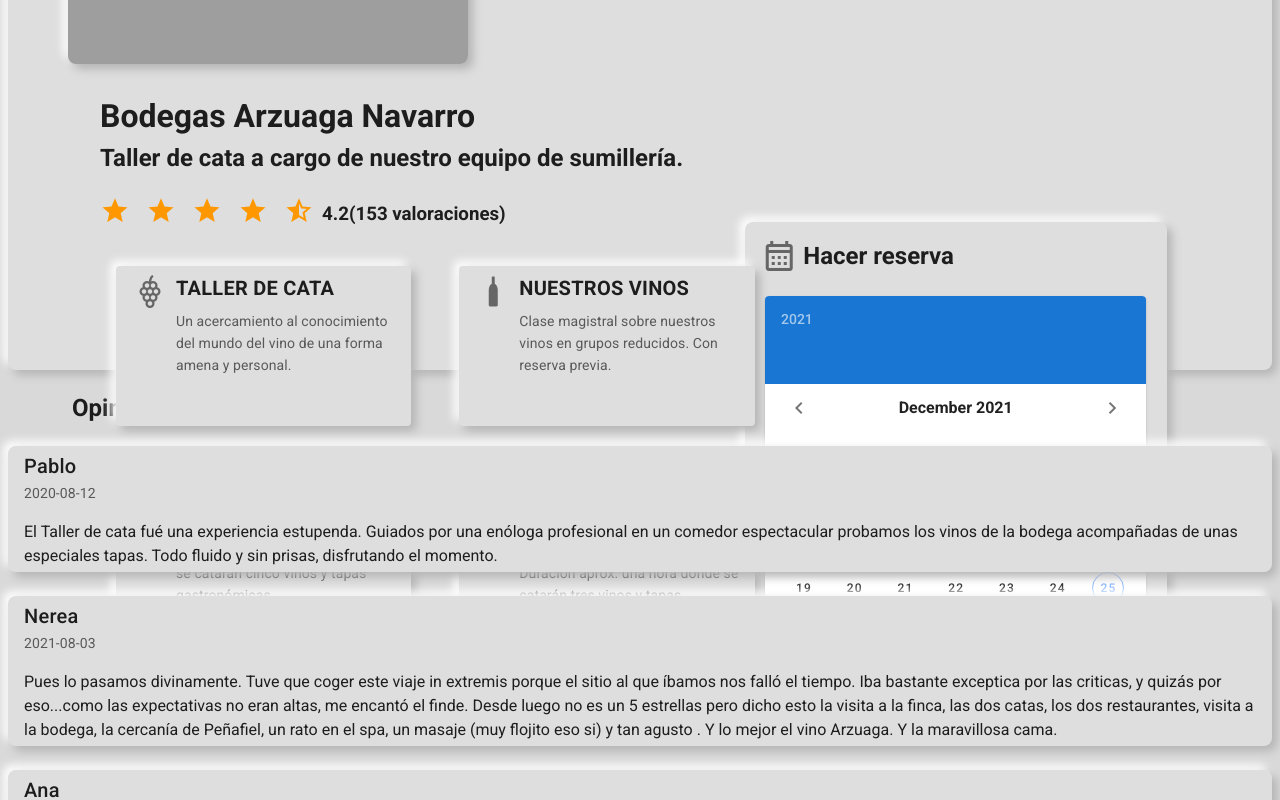
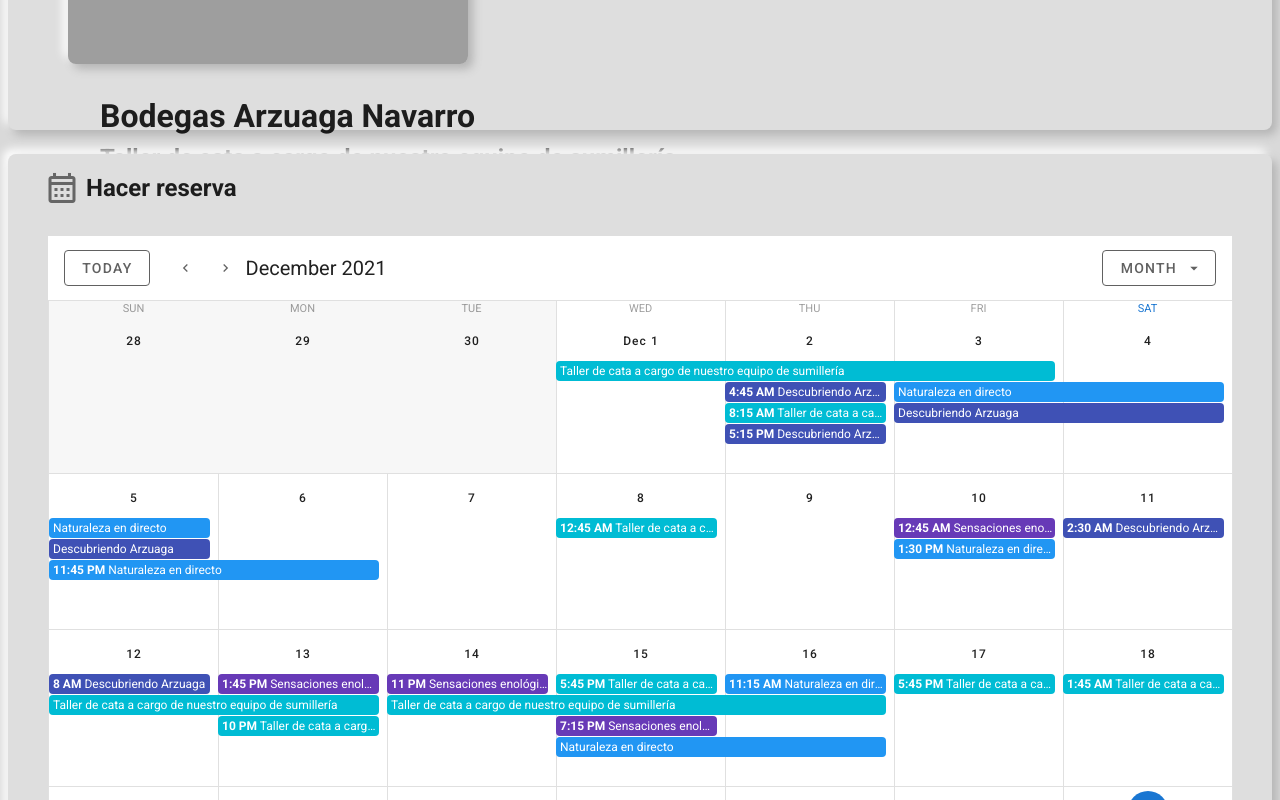
Before and after one commit to cdiezg07/Bodegas-Mediterraneas, a Vue app: page /Evento in a window 1280 px wide. Shown: the part 720-1520 px from the top of the page. Built offline with nearby package versions, Linux system fonts and the light colour scheme; grey boxes are pictures that could not be loaded.

Commit message:
calendario eventos modificado

```diff
--- a/src/views/Evento.vue
+++ b/src/views/Evento.vue
@@ -2,7 +2,7 @@
   <v-app class="pt-5">
     <div class="d-flex justify-center">
       <v-card
-        height="990"
+        height="750"
         width="1800"
         class="rounded-lg"
         style="
@@ -54,14 +54,16 @@
             <h3 class="pt-3">(153 valoraciones)</h3>
           </v-row>
         </div>
-        <v-row class="mb-6" no-gutters>
-          <v-col md="4" class="pl-8">
-            <div class="ml-16 mt-8" style="width: 800px">
+
+
+
+           <div class="pl-15 mt-12">
                 <v-row>
-                <v-col v-for="(p, i) in descripciones" :key="i" cols="5">
-                  <v-card
+
+                  <v-card v-for="(p, i) in descripciones" :key="i"
                     class="ma-3"
-                    height="160"
+                    height="150"
+                    width="400"
                     style="
                       background: #dedede;
                       box-shadow: 5px 5px 10px #b4b4b4, -5px -5px 10px #ffffff;
@@ -79,35 +81,179 @@
                       {{ p.desc }}</v-card-subtitle
                     >
                   </v-card>
-                </v-col></v-row
-              >
+                </v-row>
+
                             </div>
-          </v-col>
-          <v-col md="4" offset-md="3">
-            <div
-              class="pb-2 rounded-lg"
+
+
+
+
+      </v-card>
+
+    </div>
+
+
+    <div class="d-flex justify-center">
+
+    <v-card
+        height="1000"
+        width="1800"
+        class="rounded-lg mt-6"
         style="
           background: #dedede;
           box-shadow: 5px 5px 10px #b4b4b4, -5px -5px 10px #ffffff;
         "
-            >
-              <h2 class="pl-4 pt-4">
+      > <h2 class="pl-9 pt-4 py-3">
                 <v-icon large>mdi-calendar-month-outline</v-icon>
                 Hacer reserva
               </h2>
-              <div class="ma-5">
-                <v-date-picker
-                  full-width
-                  elevation="1"
-                  class="pb-1"
-                  v-model="picker"
-                ></v-date-picker>
-              </div>
-            </div>
+
+
+
+
+
+       <div class="pa-10 pt-4 rounded-lg">
+
+  <v-row class="fill-height">
+    <v-col>
+      <v-sheet height="64">
+        <v-toolbar
+          flat
+        >
+          <v-btn
+            outlined
+            class="mr-4"
+            color="grey darken-2"
+            @click="setToday"
+          >
+            Today
+          </v-btn>
+          <v-btn
+            fab
+            text
+            small
+            color="grey darken-2"
+            @click="prev"
+          >
+            <v-icon small>
+              mdi-chevron-left
+            </v-icon>
+          </v-btn>
+          <v-btn
+            fab
+            text
+            small
+            color="grey darken-2"
+            @click="next"
+          >
+            <v-icon small>
+              mdi-chevron-right
+            </v-icon>
+          </v-btn>
+          <v-toolbar-title v-if="$refs.calendar">
+            {{ $refs.calendar.title }}
+          </v-toolbar-title>
+          <v-spacer></v-spacer>
+          <v-menu
+            bottom
+            right
+          >
+            <template v-slot:activator="{ on, attrs }">
+              <v-btn
+                outlined
+                color="grey darken-2"
+                v-bind="attrs"
+                v-on="on"
+              >
+                <span>{{ typeToLabel[type] }}</span>
+                <v-icon right>
+                  mdi-menu-down
+                </v-icon>
+              </v-btn>
+            </template>
+            <v-list>
+              <v-list-item @click="type = 'day'">
+                <v-list-item-title>Day</v-list-item-title>
+              </v-list-item>
+              <v-list-item @click="type = 'week'">
+                <v-list-item-title>Week</v-list-item-title>
+              </v-list-item>
+              <v-list-item @click="type = 'month'">
+                <v-list-item-title>Month</v-list-item-title>
+              </v-list-item>
+              <v-list-item @click="type = '4day'">
+                <v-list-item-title>4 days</v-list-item-title>
+              </v-list-item>
+            </v-list>
+          </v-menu>
+        </v-toolbar>
+      </v-sheet>
+      <v-sheet height="800">
+        <v-calendar
+          ref="calendar"
+          v-model="focus"
+          color="primary"
+          :events="events"
+          :event-color="getEventColor"
+          :type="type"
+          @click:event="showEvent"
+          @click:more="viewDay"
+          @click:date="viewDay"
+          @change="updateRange"
+        ></v-calendar>
+        <v-menu
+          v-model="selectedOpen"
+          :close-on-content-click="false"
+          :activator="selectedElement"
+          offset-x
+        >
+          <v-card
+            color="grey lighten-4"
+            min-width="350px"
+            flat
+          >
+            <v-toolbar
+              :color="selectedEvent.color"
+              dark
+            >
+              <v-btn icon>
+                <v-icon>mdi-pencil</v-icon>
+              </v-btn>
+              <v-toolbar-title v-html="selectedEvent.name"></v-toolbar-title>
+              <v-spacer></v-spacer>
+              <v-btn icon>
+                <v-icon>mdi-heart</v-icon>
+              </v-btn>
+              <v-btn icon>
+                <v-icon>mdi-dots-vertical</v-icon>
+              </v-btn>
+            </v-toolbar>
+            <v-card-text>
+              <span v-html="selectedEvent.details"></span>
+            </v-card-text>
+            <v-card-actions>
+              <v-btn
+                text
+                color="secondary"
+                @click="selectedOpen = false"
+              >
+                Cancel
+              </v-btn>
+            </v-card-actions>
+          </v-card>
+        </v-menu>
+      </v-sheet>
     </v-col>
   </v-row>
+
+                </div>
+
     </v-card>
+
+
     </div>
+
+
     <div class="my-5 ml-16">
       <h2>Opiniones</h2>
     </div>
@@ -136,9 +282,26 @@
 export default {
   name: "Evento",
 
-  mounted() {},
+
 
   data: () => ({
+
+focus: '',
+      type: 'month',
+      typeToLabel: {
+        month: 'Month',
+        week: 'Week',
+        day: 'Day',
+        '4day': '4 Days',
+      },
+      selectedEvent: {},
+      selectedElement: null,
+      selectedOpen: false,
+      events: [],
+      colors: ['blue', 'indigo', 'deep-purple', 'cyan', 'green', 'orange', 'grey darken-1'],
+      names: ['Naturaleza en directo', 'Descubriendo Arzuaga', 'Sensaciones enológicas', 'Taller de cata a cargo de nuestro equipo de sumillería'],
+
+
     picker: null,
 
     srcs: {
@@ -217,6 +380,81 @@
     print: function () {
       console.log(this.selector);
     },
+    viewDay ({ date }) {
+        this.focus = date
+        this.type = 'day'
+      },
+      getEventColor (event) {
+        return event.color
+      },
+      setToday () {
+        this.focus = ''
+      },
+      prev () {
+        this.$refs.calendar.prev()
+      },
+      next () {
+        this.$refs.calendar.next()
+      },
+      showEvent ({ nativeEvent, event }) {
+        const open = () => {
+          this.selectedEvent = event
+          this.selectedElement = nativeEvent.target
+          requestAnimationFrame(() => requestAnimationFrame(() => this.selectedOpen = true))
+        }
+
+        if (this.selectedOpen) {
+          this.selectedOpen = false
+          requestAnimationFrame(() => requestAnimationFrame(() => open()))
+        } else {
+          open()
+        }
+
+        nativeEvent.stopPropagation()
+      },
+      updateRange ({ start, end }) {
+        const events = []
+
+        const min = new Date(`${start.date}T00:00:00`)
+        const max = new Date(`${end.date}T23:59:59`)
+        const days = (max.getTime() - min.getTime()) / 86400000
+        const eventCount = this.rnd(days, days + 20)
+
+
+
+
+        for (let i = 0; i < eventCount; i++) {
+          let random = this.rnd(0, this.names.length - 1);
+          const allDay = this.rnd(0, 3) === 0
+          const firstTimestamp = this.rnd(min.getTime(), max.getTime())
+          const first = new Date(firstTimestamp - (firstTimestamp % 900000))
+          const secondTimestamp = this.rnd(2, allDay ? 288 : 8) * 900000
+          const second = new Date(first.getTime() + secondTimestamp)
+
+          events.push({
+            /*name: this.names[this.rnd(0, this.names.length - 1)],
+            start: first,
+            end: second,
+            color: this.colors[this.rnd(0, this.colors.length - 1)],
+            timed: !allDay,*/
+
+
+            name: this.names[random],
+            start: first,
+            end: second,
+            color: this.colors[random],
+            timed: !allDay,
+          })
+        }
+
+        this.events = events
+      },
+      rnd (a, b) {
+        return Math.floor((b - a + 1) * Math.random()) + a
+      },
+  },
+     mounted () {
+      this.$refs.calendar.checkChange()
     },
 };
 </script>
```
Lines whose indentation alone changed are shown as unchanged.
